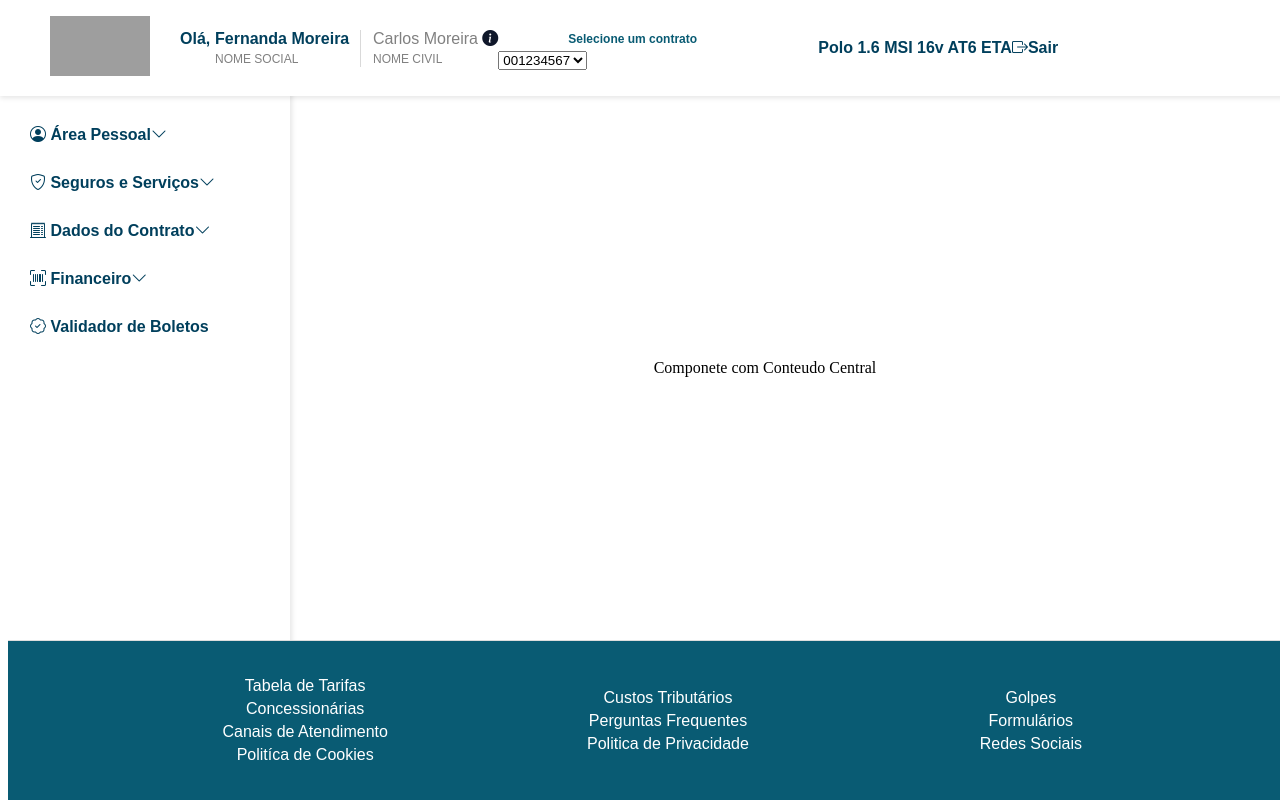
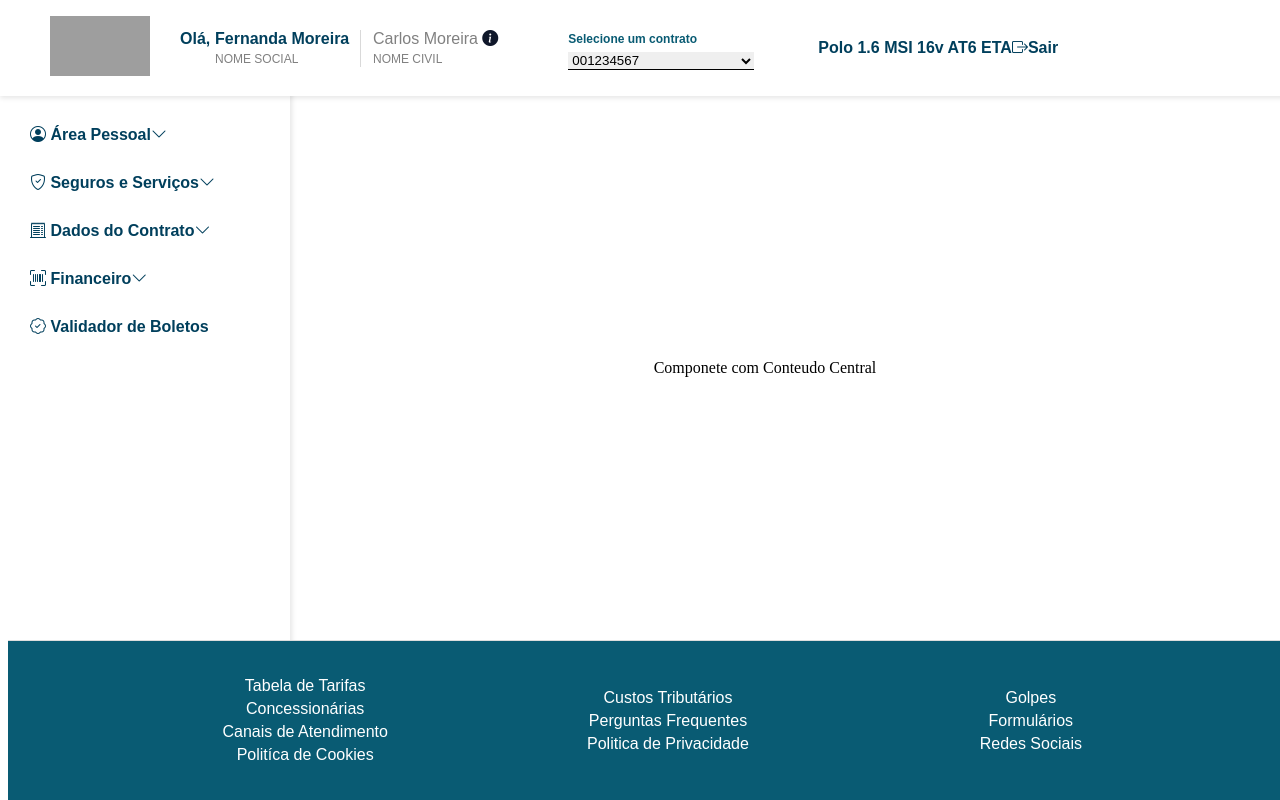
Before and after one commit to christiananjos/Projeto, an Angular app in the folder Poc-Volks/: page / in a window 1280 px wide. Built offline with nearby package versions, Linux system fonts and the light colour scheme; grey boxes are pictures that could not be loaded.

Commit message:
alinhamento do label e select do contrato

```diff
--- a/Poc-Volks/src/app/app.component.html
+++ b/Poc-Volks/src/app/app.component.html
@@ -18,9 +18,9 @@
     <span class="label">NOME CIVIL</span>
   </div>
   <div class="contract-info">
-    <span class="label-selecione-contrato" style=";"><strong>Selecione um contrato</strong></span>
+    <span class="label-selecione-contrato"><strong>Selecione um contrato</strong></span>
     <span>
-      <select class="form-select">
+      <select class="form-select-contrato" style="">
         <option selected>001234567</option>
         <option value="1">002345678</option>
         <option value="2">003456789</option>
@@ -179,6 +179,15 @@
     font-weight: 900;
     color: #095b73
 
+  }
+
+  .form-select-contrato{
+    width: 186px;
+    height: 18px;
+    justify-content: space-between;
+    margin-left: 70px;
+    border: none;
+    border-bottom:1px solid #000;
   }
 
   .user-infoNomeSocial {
```
